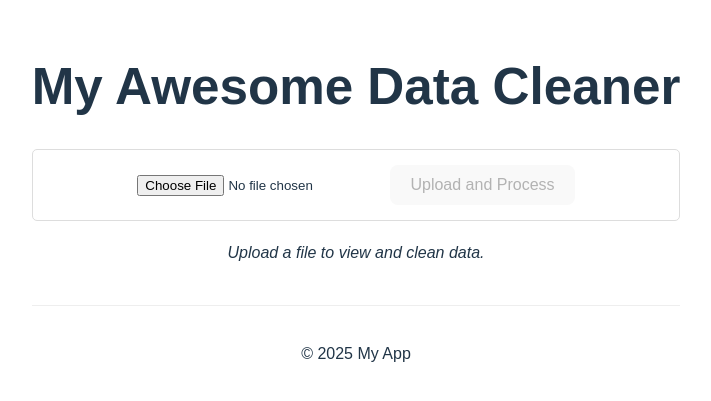
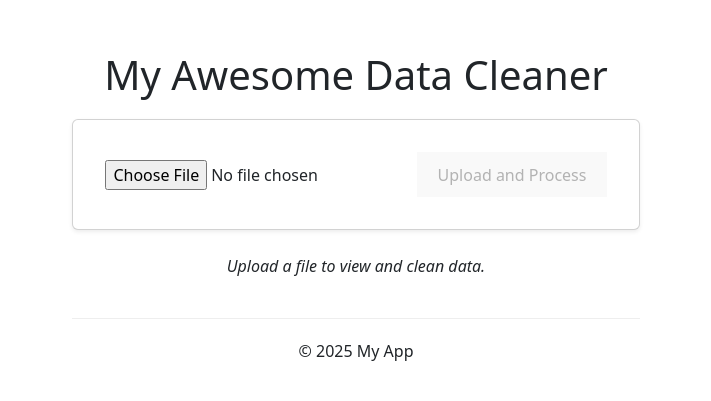
Before and after one commit to Samuel-Lawrence495/data-cleaning-app, a React (Vite) app in the folder frontend/: page / in a window 1280 px wide. Shown: the part 197-598 px from the top of the page, without its empty margins (284-995 px from the left). Built offline with nearby package versions, Linux system fonts and the light colour scheme.

Commit message:
Added some styling w/ Bootstrap

```diff
--- a/frontend/package.json
+++ b/frontend/package.json
@@ -11,6 +11,8 @@
   },
   "dependencies": {
     "axios": "^1.9.0",
+    "bootstrap": "^5.3.8",
+    "file-saver": "^2.0.5",
     "react": "^19.1.0",
     "react-dom": "^19.1.0",
     "react-router-dom": "^7.6.0"
--- a/frontend/src/App.jsx
+++ b/frontend/src/App.jsx
@@ -5,6 +5,7 @@ import './App.css';
 import ReactDOM from 'react-dom/client';
 import axios from 'axios';
 import { getCookie } from './utils/cookies'; // Adjust path if needed
+import 'bootstrap/dist/css/bootstrap.min.css';
 
 // --- Axios Global Configuration ---
 const csrftoken = getCookie('csrftoken');
--- a/frontend/src/components/CleaningToolbar.jsx
+++ b/frontend/src/components/CleaningToolbar.jsx
@@ -60,14 +60,6 @@ function CleaningToolbar({
 
             </div>
 
-                        <div style={toolbarStyle.group}>
-                <span style={toolbarStyle.groupLabel}>Machine Learning Prep:</span>
-                <button onClick={() => setShowEncodingForm(!showEncodingForm)} disabled={mainIsLoading} style={toolbarStyle.button}>
-                    {showEncodingForm ? 'Hide Encoding Form' : 'Encode Data'}
-                </button>
-            </div>
-
-
             <div style={toolbarStyle.group}>
                 <span style={toolbarStyle.groupLabel}>Missing Values:</span>
                 <DropMissingRowsButton
@@ -85,6 +77,13 @@ function CleaningToolbar({
                 <span style={toolbarStyle.groupLabel}>Filter:</span>
                 <button onClick={() => setShowFilterForm(!showFilterForm)} disabled={mainIsLoading} style={toolbarStyle.button}>
                     {showFilterForm ? 'Hide Filter Form' : 'Filter Rows'}
+                </button>
+            </div>
+
+            <div style={toolbarStyle.group}>
+                <span style={toolbarStyle.groupLabel}>Machine Learning Prep:</span>
+                <button onClick={() => setShowEncodingForm(!showEncodingForm)} disabled={mainIsLoading} style={toolbarStyle.button}>
+                    {showEncodingForm ? 'Hide Encoding Form' : 'Encode Data'}
                 </button>
             </div>
 
--- a/frontend/src/components/DropColumn.jsx
+++ b/frontend/src/components/DropColumn.jsx
@@ -1,4 +1,3 @@
-// src/components/DropColumn.jsx
 import React, { useState, useEffect } from 'react';
 import axios from 'axios';
 
@@ -75,16 +74,10 @@ function DropColumn({ initialData, onDataUpdated, onError, apiBaseUrl, isEditMod
                 )}
             </h3>
 
-            {/* The "Edit Data" button is now controlled by HomePage/CleaningToolbar and passes `isEditMode` as a prop */}
-
             {/* Only render table if there are headers */}
             {data.headers && data.headers.length > 0 ? (
-                <div style={{ width: '100%', overflowX: 'auto', border: '1px solid #ddd', borderRadius: '4px', paddingBottom: '10px' }}>
-                    <table style={{
-                        borderCollapse: 'collapse',
-                        minWidth: 'max-content', // Allow table to be wider than container
-                        width: '100%', // Make table try to fill container, but minWidth allows overflow
-                    }}>
+                <div className="table-responsive">
+                    <table className="table table-striped table-bordered table-hover table-sm">
                         <thead>
                             <tr>
                                 {data.headers.map((header, index) => (
--- a/frontend/src/components/FileUploader.jsx
+++ b/frontend/src/components/FileUploader.jsx
@@ -53,12 +53,6 @@ function FileUploader({ onDataLoaded, onError, setIsLoading, isLoading }) { // P
             <button onClick={handleUpload} disabled={isLoading || !selectedFile}>
                 {isLoading ? 'Uploading...' : 'Upload and Process'}
             </button>
-
-            {/*
-              The preview table should NOT be rendered here anymore.
-              HomePage will render it using DropColumn (which also handles preview)
-              once sheetData is set in HomePage's state.
-            */}
         </div>
     );
 }
--- a/frontend/src/pages/Home.jsx
+++ b/frontend/src/pages/Home.jsx
@@ -1,4 +1,3 @@
-// src/pages/HomePage.jsx
 import React, { useState } from 'react';
 import axios from 'axios'; // Keep for direct API calls if any from HomePage
 import { saveAs } from 'file-saver';
@@ -7,14 +6,9 @@ import FileUploader from '../components/FileUploader';
 import DropColumn from '../components/DropColumn'; // This will now be mainly for table display
 import CleaningToolbar from '../components/CleaningToolbar'; // Import the new toolbar
 
-// API URLs - these might be passed to the toolbar or used in handlers here
 const API_DATAFRAME_BASE_URL = 'http://localhost:8000/data_cleaning_app/dataframe/';
 const API_DOWNLOAD_CSV_URL = `${API_DATAFRAME_BASE_URL}download/csv/`;
 const API_DOWNLOAD_XLSX_URL = `${API_DATAFRAME_BASE_URL}download/xlsx/`;
-// URLs for operations - individual components might manage these, or HomePage can
-// const API_DROP_MISSING_URL = `${API_DATAFRAME_BASE_URL}ops/drop-missing-rows/`;
-// const API_FILTER_ROWS_URL = `${API_DATAFRAME_BASE_URL}ops/filter-rows/`;
-// const API_REPLACE_MISSING_URL = `${API_DATAFRAME_BASE_URL}ops/replace-missing/`;
 
 
 function HomePage() {
@@ -26,7 +20,6 @@ function HomePage() {
     const [isTableInEditMode, setIsTableInEditMode] = useState(false); // For DropColumn's X buttons
 
     const handleDataLoaded = (data) => {
-        // ... (same as before)
          console.log("HomePage: handleDataLoaded called with data:", data);
          if (data && data.filename && data.headers && Array.isArray(data.headers)) {
              setSheetData(data);
@@ -49,8 +42,6 @@ function HomePage() {
         if (updatedData && updatedData.filename && updatedData.headers) {
              setSheetData(updatedData);
              setError('');
-             // Decide if table edit mode should be affected by other operations
-             // For now, let's keep it as is unless all columns are gone.
              if (updatedData.headers.length === 0) {
                  setIsTableInEditMode(false);
              }
@@ -61,7 +52,6 @@ function HomePage() {
     };
 
     const handleError = (errorMessage) => {
-        // ... (same as before)
          console.error("HomePage: handleError called with message:", errorMessage);
          if (errorMessage) {
              setError(errorMessage);
@@ -110,12 +100,13 @@ function HomePage() {
     const mainIsLoading = isLoading || isDownloading || isProcessingOperation;
 
     return (
-        <div className="homepage-layout" style={{ padding: '20px', fontFamily: 'Arial, sans-serif' }}>
+        <div className="container mt-4">
             <header style={{ textAlign: 'center', marginBottom: '20px' }}>
                 <h1>My Awesome Data Cleaner</h1>
             </header>
             <main>
-                <section className="upload-section" style={{ marginBottom: '20px', padding: '15px', border: '1px solid #ddd', borderRadius: '5px' }}>
+                <div className='card shadow-sm mb-4'>
+                    <div classname='card-body'>
                         <FileUploader
                             apiUploadUrl={API_DATAFRAME_BASE_URL}
                             onDataLoaded={handleDataLoaded}
@@ -123,7 +114,8 @@ function HomePage() {
                             setIsLoading={setIsLoading} // FileUploader controls its own upload loading
                             isLoading={isLoading}
                         />
-                </section>
+                    </div>
+                </div>
 
                 {/* Loading/Error messages can be more central if needed */}
                 {isLoading && <p style={{ color: 'blue', textAlign: 'center' }}>Processing Upload...</p>}
```
Also changed, not shown: 2 other files (tests, documents, lock files or other folders). Lines whose indentation alone changed are shown as unchanged.
